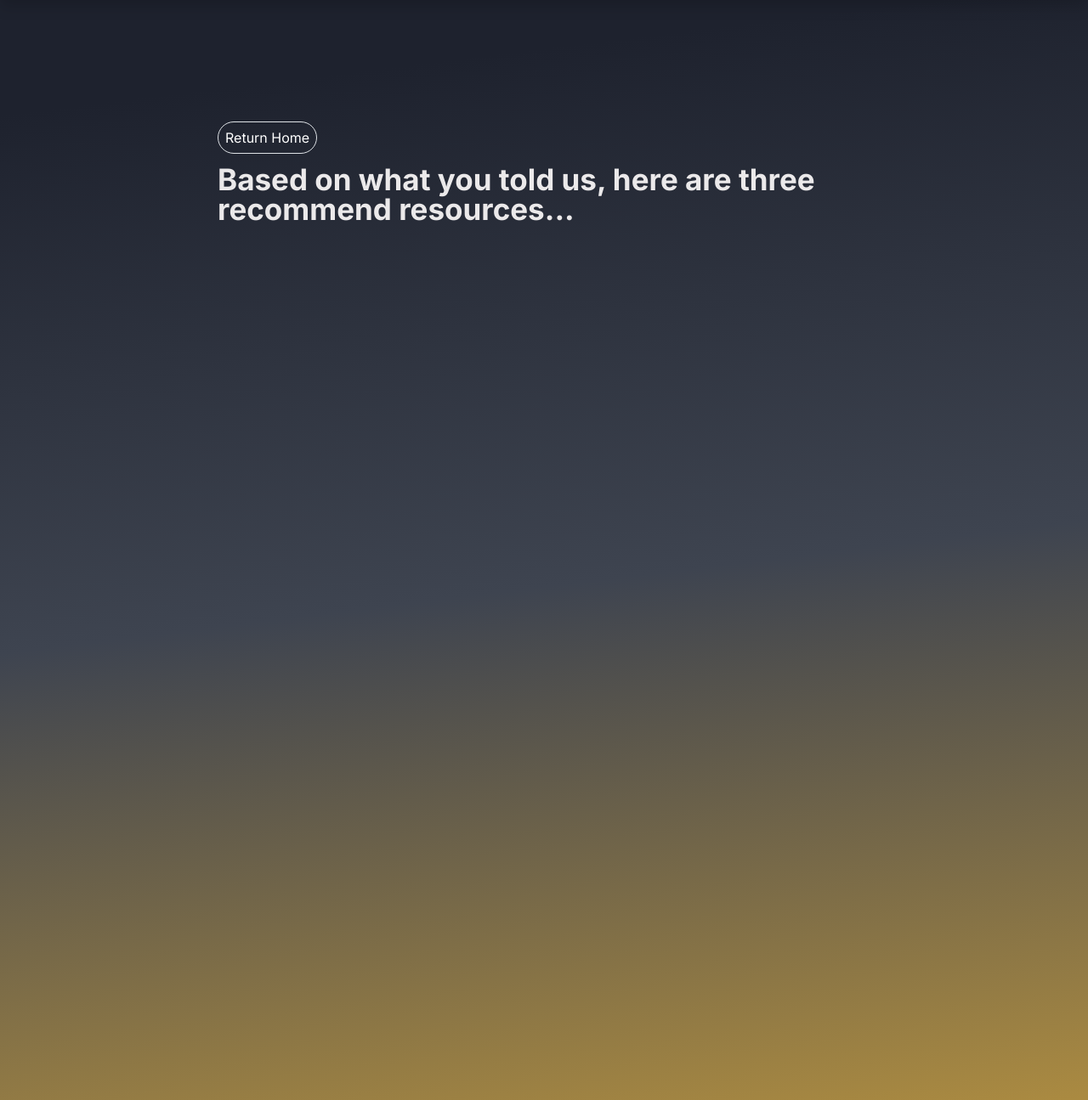
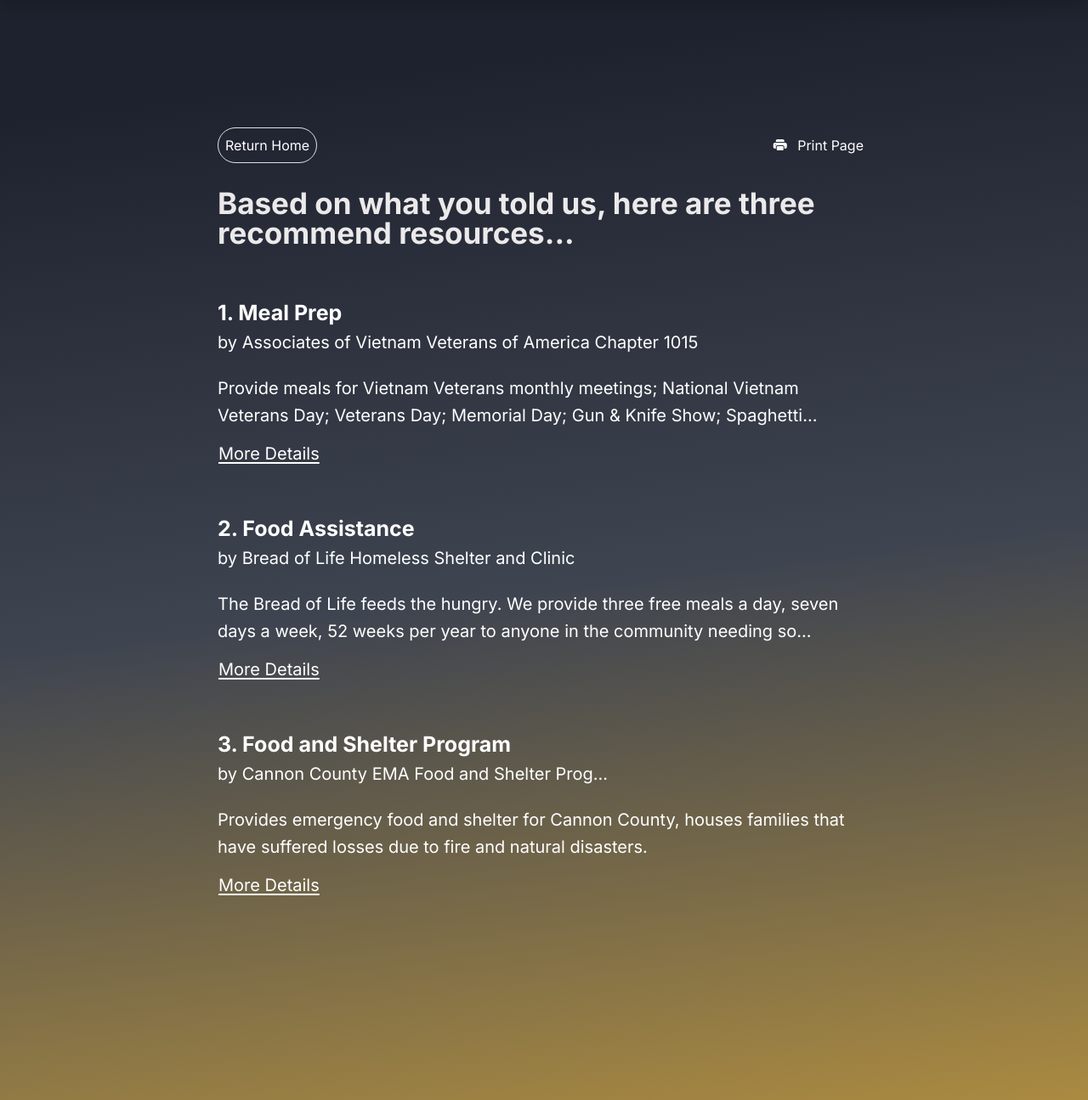
Before and after one commit to ucassist-ttu/Gov-AI, a PHP site: page /html/pages/ai_results.html in a window 1280 px wide. Shown: the part 80-1375 px from the top of the page at 85% size. Run offline with PHP 8.4, Linux system fonts and the light colour scheme.

Commit message:
example ai results page for github pages

```diff
--- a/css/style.css
+++ b/css/style.css
@@ -68,10 +68,8 @@
   }
   .ai-results .img-text-lg{
     line-height: 2.2rem;
-    padding-top: 20px;
-    padding-bottom: 40px;
+    padding-top: 30px;
     font-weight: bold;
-    padding-top: 20px;
   }
   .ai-company-name{
     font-style: normal;
@@ -89,7 +87,7 @@
     display: flex;
     text-align: start;
     line-height: normal;
-    padding-top: 10px;
+    padding-top: 40px;
   }
   .ai-description{
     font-style: normal;
@@ -98,7 +96,7 @@
     display: flex;
     text-align: start;
     line-height: normal;
-    padding-top: 10px;
+    padding-top: 5px;
   }
   .ai-link{
     font-style: normal;
@@ -168,10 +166,6 @@
     padding-inline: 100px;
   }
   .ai-results .img-text-lg{
-    line-height: 2.2rem;
-    padding-top: 20px;
-    padding-bottom: 40px;
-    font-weight: bold;
   }
   .ai-company-name{
     font-size: 20px;
@@ -183,17 +177,16 @@
   .ai-title{
     font-size: 25px;
     /* line-height: normal; */
-    padding-top: 20px;
+    padding-top: 75px;
   }
   .ai-description{
     font-size: 20px;
     line-height: 1.7rem;
-    padding-top: 5px;
+    padding-top: 15px;
   }
   .ai-link{
     font-size: 20px;
-    padding-bottom: 20px;
-    padding-top: 0px;
+    padding-top: 15px;
   }
 }
 /* Desktop Breakpoint */
@@ -244,8 +237,7 @@
   }
   .ai-title{
     font-size: 25px;
-    /* line-height: normal; */
-    padding-top: 20px;
+    padding-top: 60px;
   }
   .ai-description{
     font-size: 20px;
@@ -254,8 +246,7 @@
   }
   .ai-link{
     font-size: 20px;
-    padding-bottom: 20px;
-    padding-top: 10px;
+    padding-top: 30px;
     font-weight: 100;
   }
 }
--- a/html/pages/ai_results.html
+++ b/html/pages/ai_results.html
@@ -14,26 +14,39 @@
 
     <main class="ai-results">
         <div class="page">
-            <!-- <div class="ai-search-bar mt-md-3 mt-lg-5">
-                <i class="bi bi-search ps-2"></i>
-                <div class="divider-vertical d-flex align-items-center"></div>
-                <input class="search-input" type="text" placeholder="What are you looking for?" aria-label="What are you looking for?">
-                submit button -->
-                <!-- <div class="d-flex justify-content-between"> -->
-                    <!-- TODO: extend button (stretch goal) -->
-                    <!-- <button class="btn search-btn fs-3" aria-label="Dropdown"><i class="bi bi-caret-down-fill"></i></span> -->
-                    <!-- <button id="btn-AI-search" class="btn search-btn fs-3" aria-label="Submit" onclick="window.location.href='/Gov-AI/html/pages/ai_results.html'">
-                        <i class="bi bi-arrow-right-circle-fill"></i>
-                    </span>
+            <div class="d-flex align-items-center justify-content-between">
+                <a href="/Gov-AI/index.html" class="ts-5 rounded-pill p-2 border text-decoration-none text-nowrap me-4">Return Home</a>
+                <div id="btnPrintAIResults">
+                    <i class="bi bi-printer-fill "></i>
+                    <a href="#" class=" ts-5 mt-5 p-2 text-decoration-none text-nowrap">Print Page</a>
                 </div>
-            </div>  -->
-            <a href="/Gov-AI/index.html" class="ts-5 rounded-pill mt-5 p-2 border text-decoration-none text-nowrap">Return Home</a>
+            </div>
 
             <div class="img-text-lg">
                 Based on what you told us, here are three recommend resources...
             </div>
             <div id="suggestedResources" class="suggested-resources">
-
+                <!-- resource one -->
+                <div class="flex-row">
+                    <h4 class="ai-title">1. Meal Prep </h4>
+                    <p class="ai-company-name">by Associates of Vietnam Veterans of America Chapter 1015</p>
+                </div>
+                <p class="ai-description">Provide meals for Vietnam Veterans monthly meetings; National Vietnam Veterans Day; Veterans Day; Memorial Day; Gun & Knife Show; Spaghetti...</p>
+                <a href="/Gov-AI/html/pages/ai_results.html" class="btn ai-link">More Details</a>
+                <!-- resource two -->
+                 <div class="flex-row">
+                    <h4 class="ai-title">2. Food Assistance</h4>
+                    <p class="ai-company-name">by Bread of Life Homeless Shelter and Clinic</p>
+                </div>
+                <p class="ai-description">The Bread of Life feeds the hungry. We provide three free meals a day, seven days a week, 52 weeks per year to anyone in the community needing so...</p>
+                <a href="/Gov-AI/html/pages/ai_results.html" class="btn ai-link">More Details</a>
+                <!-- resource three -->
+                 <div class="flex-row">
+                    <h4 class="ai-title">3. Food and Shelter Program</h4>
+                    <p class="ai-company-name">by Cannon County EMA Food and Shelter Prog...</p>
+                </div>
+                <p class="ai-description">Provides emergency food and shelter for Cannon County, houses families that have suffered losses due to fire and natural disasters.</p>
+                <a href="/Gov-AI/html/pages/ai_results.html" class="btn ai-link">More Details</a>
             </div>
         </div>
     </main>
```
